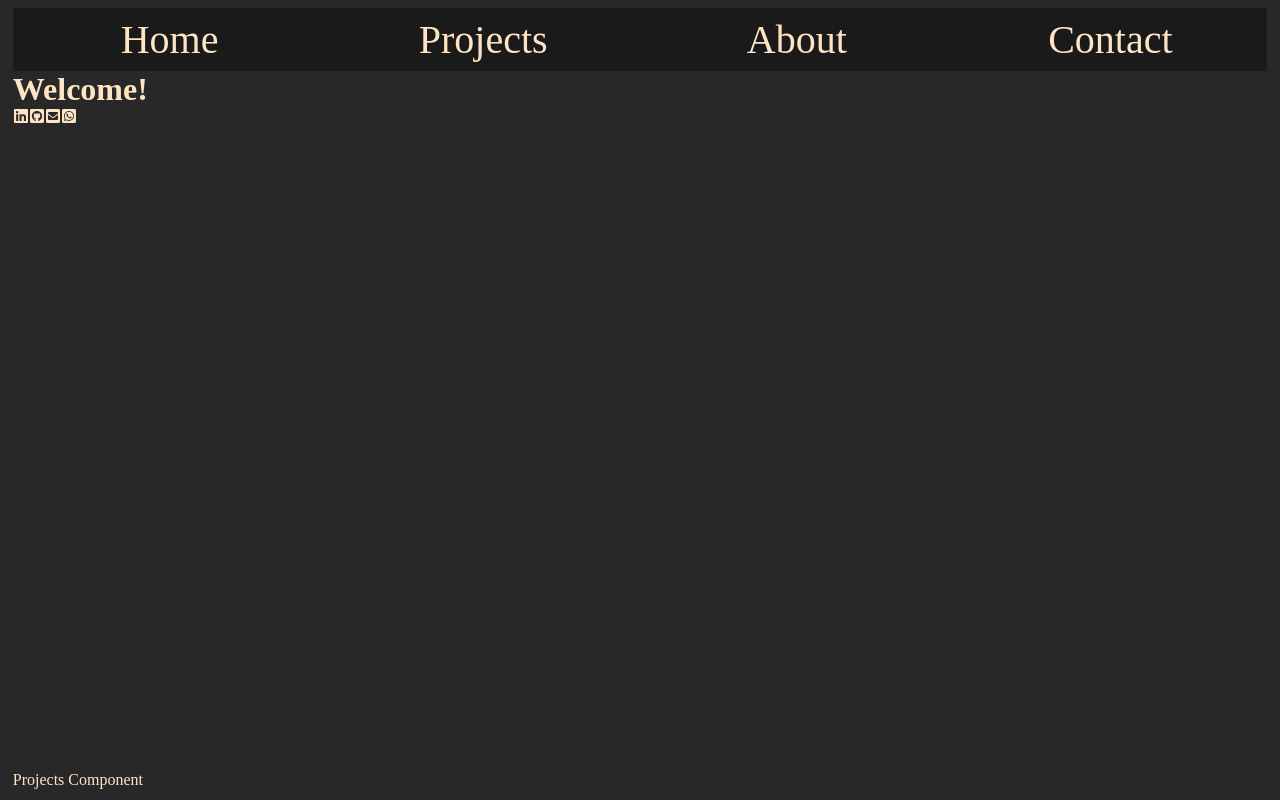
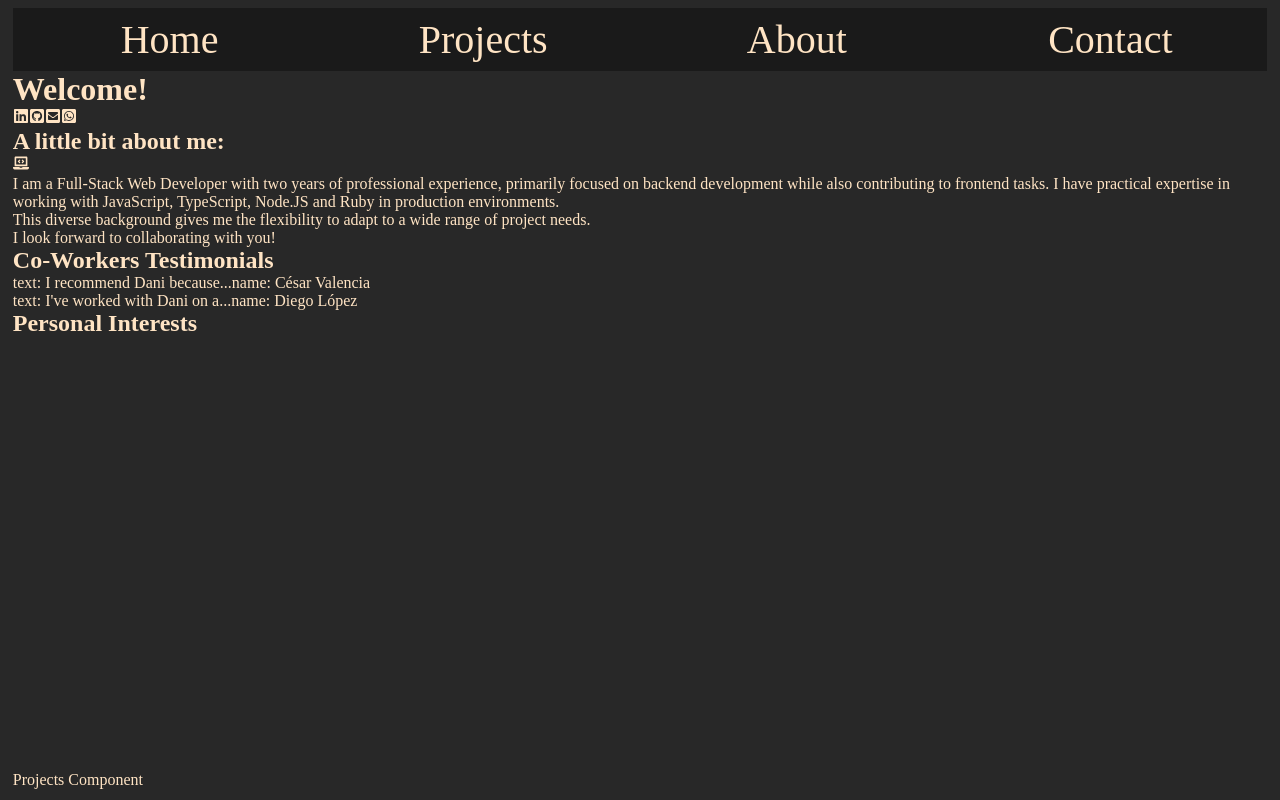
Before and after one commit to danifromecuador/portfolio_2025, a React (Vite) app: page / in a window 1280 px wide. Built offline with nearby package versions, Linux system fonts and the light colour scheme.

Commit message:
Create testimonials on an array and Render it on Home component feat/home

```diff
--- a/src/components/home/Home.jsx
+++ b/src/components/home/Home.jsx
@@ -1,11 +1,31 @@
 import './Home.css'
 import { SocialIcons } from '../shared/SocialIcons'
+import { FaLaptopCode } from "react-icons/fa";
+import { Testimonial } from './Testimonial';
+import { testimonialData } from './testimonialData';
 
 export const Home = () => {
   return (
     <div className='home' id='home'>
       <h1>Welcome!</h1>
       <SocialIcons />
+      <div className='about-me'>
+        <h2>A little bit about me:</h2>
+        <FaLaptopCode className='fa-laptop-code' />
+        <p>I am a Full-Stack Web Developer with two years of professional experience, primarily focused on backend development while also contributing to frontend tasks. I have practical expertise in working with JavaScript, TypeScript, Node.JS and Ruby in production environments.</p>
+        <p>This diverse background gives me the flexibility to adapt to a wide range of project needs.</p>
+        <p>I look forward to collaborating with you!</p>
+      </div>
+      <div className='testimonials'>
+        <h2>Co-Workers Testimonials</h2>
+        <ul>{testimonialData.map(t => (<Testimonial testimonial={t} key={t.id}/>))}</ul>
+      </div>
+      <div className="personal-interests">
+        <h2>Personal Interests</h2>
+        <ul>
+
+        </ul>
+      </div>
     </div>
   )
 }
--- a/src/components/home/Testimonial.jsx
+++ b/src/components/home/Testimonial.jsx
@@ -1,10 +1,10 @@
 import './Testimonial.css'
-import { TestimonialData } from './testimonialData'
 
-export const Testimonial = ({name}) => {
+export const Testimonial = ({ testimonial }) => {
   return (
-    <div className='testimonial'>
-      name: {TestimonialData[1].name}
-    </div>
+    <li className='testimonial'>
+      text: {testimonial.text}
+      name: {testimonial.name}
+    </li>
   )
 }
--- a/src/components/home/testimonialData.js
+++ b/src/components/home/testimonialData.js
@@ -1,8 +1,16 @@
-export const TestimonialData = {
-  1: {
-    text: "lorenIpsum",
+export const testimonialData = [
+  {
+    id: 0,
+    text: "I recommend Dani because...",
     imageUrl: "https://media.licdn.com/dms/image/v2/D4E35AQHRm6MCNJZ5Xg/profile-framedphoto-shrink_800_800/profile-framedphoto-shrink_800_800/0/1714271123232?e=1737576000&v=beta&t=8mgIhiLR4jNuktxEfXY7vbb1hpC8TfxgEexjth6J-2o",
     name: "César Valencia",
     position: "Mentor at Exercism"
+  },
+  {
+    id: 1,
+    text: "I've worked with Dani on a...",
+    imageUrl: "https://media.licdn.com/dms/image/v2/D4E35AQHRm6MCNJZ5Xg/profile-framedphoto-shrink_800_800/profile-framedphoto-shrink_800_800/0/1714271123232?e=1737576000&v=beta&t=8mgIhiLR4jNuktxEfXY7vbb1hpC8TfxgEexjth6J-2o",
+    name: "Diego López",
+    position: "Software developer at Prism"
   }
-}
+]
```
